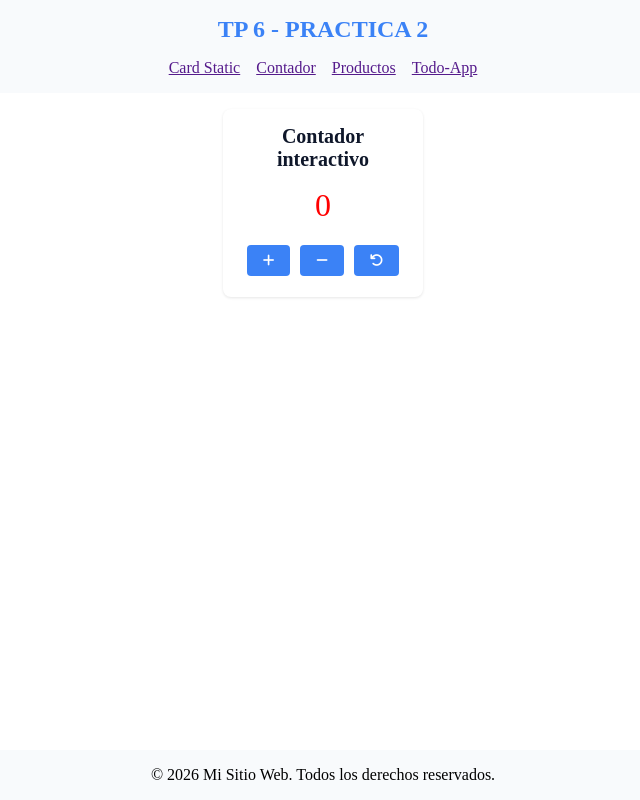
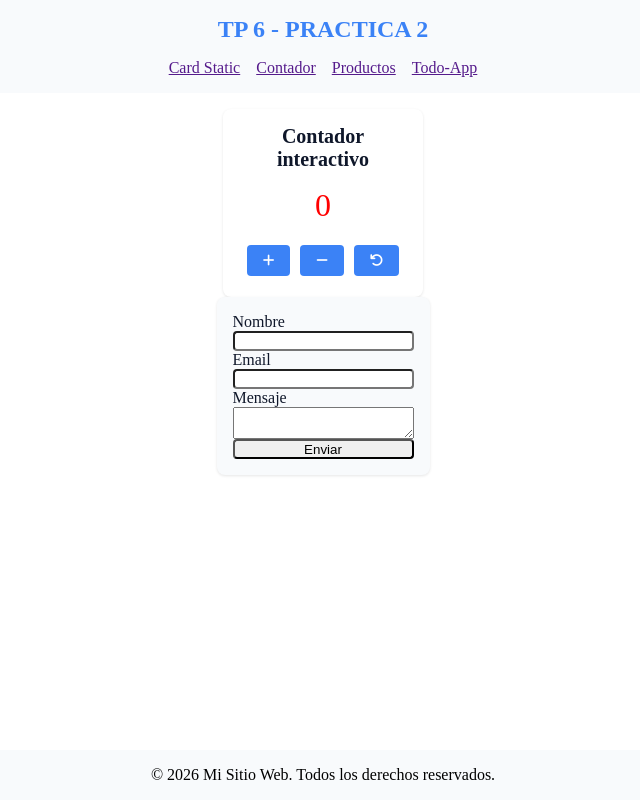
Before and after one commit to CristianFernando88/TP6_PP2, a React (Vite) app: page / in a window 1280 px wide. Shown: the whole page, without its empty margins (317-957 px from the left). Built offline with nearby package versions, Linux system fonts and the light colour scheme.

Commit message:
creacion de FormContact

```diff
--- a/src/App.jsx
+++ b/src/App.jsx
@@ -4,6 +4,7 @@ import { Main } from './components/Main'
 import { Footer } from './components/Footer'
 import { Card } from './components/Card'
 import { Contador } from './components/Contador'
+import ContactForm from './components/ContactForm'
 function App() {
 
   return (
@@ -15,6 +16,7 @@ function App() {
         imagen="https://images.unsplash.com/photo-1526170375885-4d8ecf77b99f?w=300&h=200&fit=cropruta/a/imagen1.jpg"
         precio="$19.99"/> */}
         <Contador />
+        <ContactForm></ContactForm>
       </Main>
       <Footer></Footer>
     </>
--- /dev/null
+++ b/src/components/ContactForm.jsx
@@ -0,0 +1,33 @@
+import { useState } from "react";
+
+export const ContactForm=()=>{
+    const [nombre,setNombre] = useState("");
+    const [email,setEmail]= useState("");
+    const [mensaje,setMensaje]=useState("");
+    const handleSubmit = (e) => {
+    e.preventDefault();
+    if (nombre!="" && email!="" && mensaje!=""){
+        alert(`Hola ${nombre}! Tu email es ${email} mensaje: ${mensaje}`);
+        setNombre("");
+        setEmail("");
+        setMensaje("");
+    }else{
+        alert("Los campos no deben estar vacios ")
+    }
+
+
+
+};
+    return(
+        <form onSubmit={handleSubmit} className="formulario">
+            <label htmlFor="">Nombre</label>
+            <input type="text" name="" id="" value={nombre} onChange={(e)=>{setNombre(e.target.value)}}/>
+            <label htmlFor="">Email</label>
+            <input type="email" value={email} onChange={(e)=>{setEmail(e.target.value)}}/>
+            <label htmlFor="">Mensaje</label>
+            <textarea name="" id="" value={mensaje} onChange={(e)=>{setMensaje(e.target.value)}}></textarea>
+            <input type="submit" value={"Enviar"}/>
+        </form>
+    )
+}
+export default ContactForm;
--- a/src/index.css
+++ b/src/index.css
@@ -133,3 +133,19 @@
   transition: background-color 0.3s ease;
   margin: 5px;
 }
+
+.formulario{
+  display: flex;
+  flex-direction: column;
+  padding: 16px;
+  border-radius: var(--radius);
+  background-color: var(--bg-secondary);
+  box-shadow: var(--shadow);
+}
+.formulario label{
+  color: var(--text);
+}
+.formulario input{
+  height: 20px;
+  border-radius: var(--radius-sm);
+}
```
